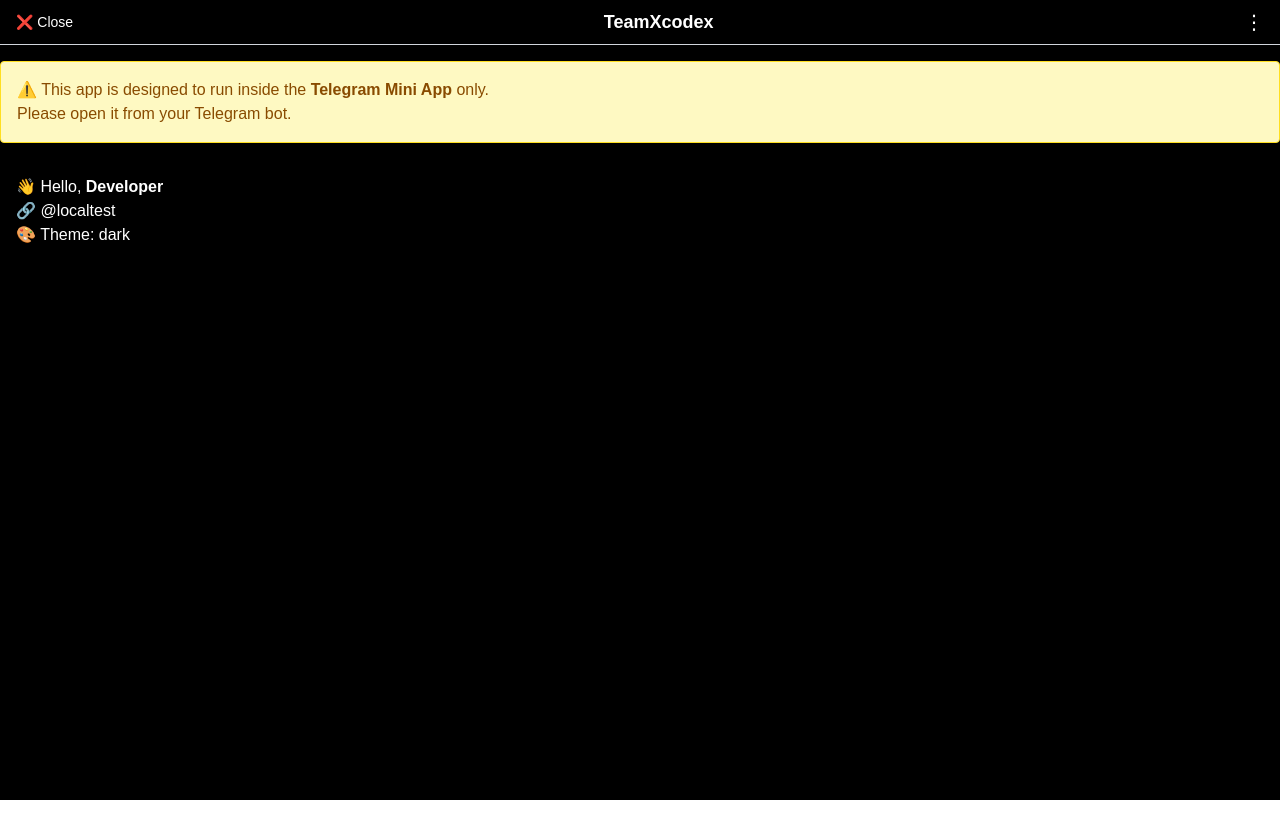
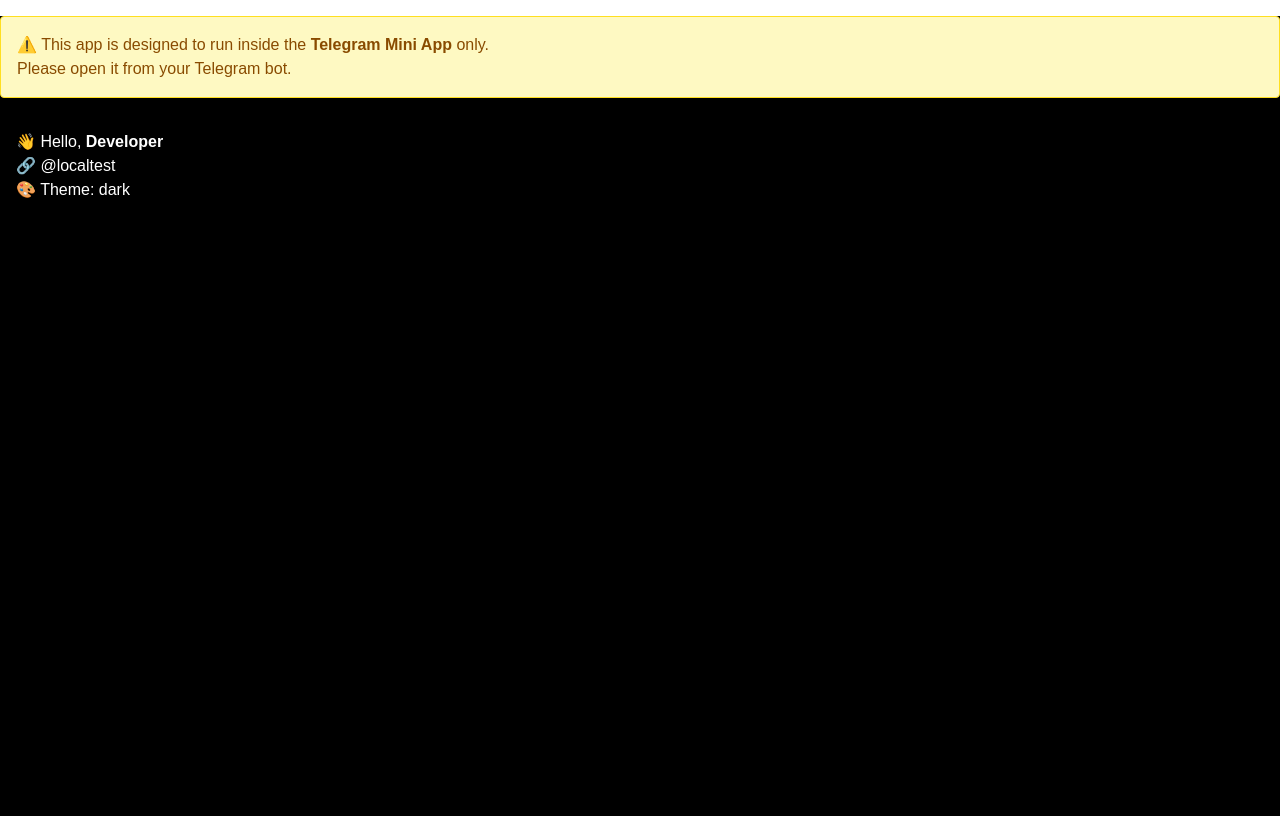
Before and after one commit to Ayushprtp/TeamXcodeX, a Next.js app: page / in a window 1280 px wide. Built offline with nearby package versions, Linux system fonts and the light colour scheme.

Commit message:
mini app appbar fixes minor

```diff
--- a/app/page.tsx
+++ b/app/page.tsx
@@ -5,33 +5,23 @@ import { useEffect, useState } from 'react';
 export default function Home() {
   const [user, setUser] = useState<{ first_name: string; username?: string } | null>(null);
   const [theme, setTheme] = useState<'light' | 'dark'>('light');
-  const [isTelegram, setIsTelegram] = useState(false);
-
-  useEffect(() => {
-    if (typeof window !== 'undefined') {
-      const tg = window.Telegram?.WebApp;
-      if (tg) {
-        tg.ready();
-        setIsTelegram(true);
-      }
-    }
-  }, []);
+  const [isTelegram, setIsTelegram] = useState<boolean | null>(null); // null: still checking
 
   useEffect(() => {
     if (typeof window !== 'undefined') {
       const tg = window.Telegram?.WebApp;
 
       if (tg) {
-        setIsTelegram(true);
         tg.ready();
         tg.expand();
         setTheme(tg.colorScheme || 'light');
         setUser(tg.initDataUnsafe?.user || null);
+        setIsTelegram(true);
 
         tg.BackButton.show();
         tg.BackButton.onClick(() => tg.close());
       } else {
-        // fallback for dev
+        // fallback (not Telegram)
         setIsTelegram(false);
         setTheme('dark');
         setUser({
@@ -44,15 +34,8 @@ export default function Home() {
 
   return (
     <main className={`min-h-screen ${theme === 'dark' ? 'bg-black text-white' : 'bg-white text-black'}`}>
-      {/* Header */}
-      <div className="flex items-center justify-between px-4 py-2 border-b border-gray-300">
-        <button onClick={() => window.Telegram?.WebApp?.close()} className="text-sm">❌ Close</button>
-        <h1 className="text-lg font-semibold">TeamXcodex</h1>
-        <button onClick={() => alert('Menu clicked')} className="text-xl">⋮</button>
-      </div>
-
-      {/* Telegram warning */}
-      {!isTelegram && (
+      {/* Show warning only if isTelegram is explicitly false */}
+      {isTelegram === false && (
         <div className="p-4 bg-yellow-100 text-yellow-800 border border-yellow-300 rounded my-4">
           ⚠️ This app is designed to run inside the <strong>Telegram Mini App</strong> only.<br />
           Please open it from your Telegram bot.
```
